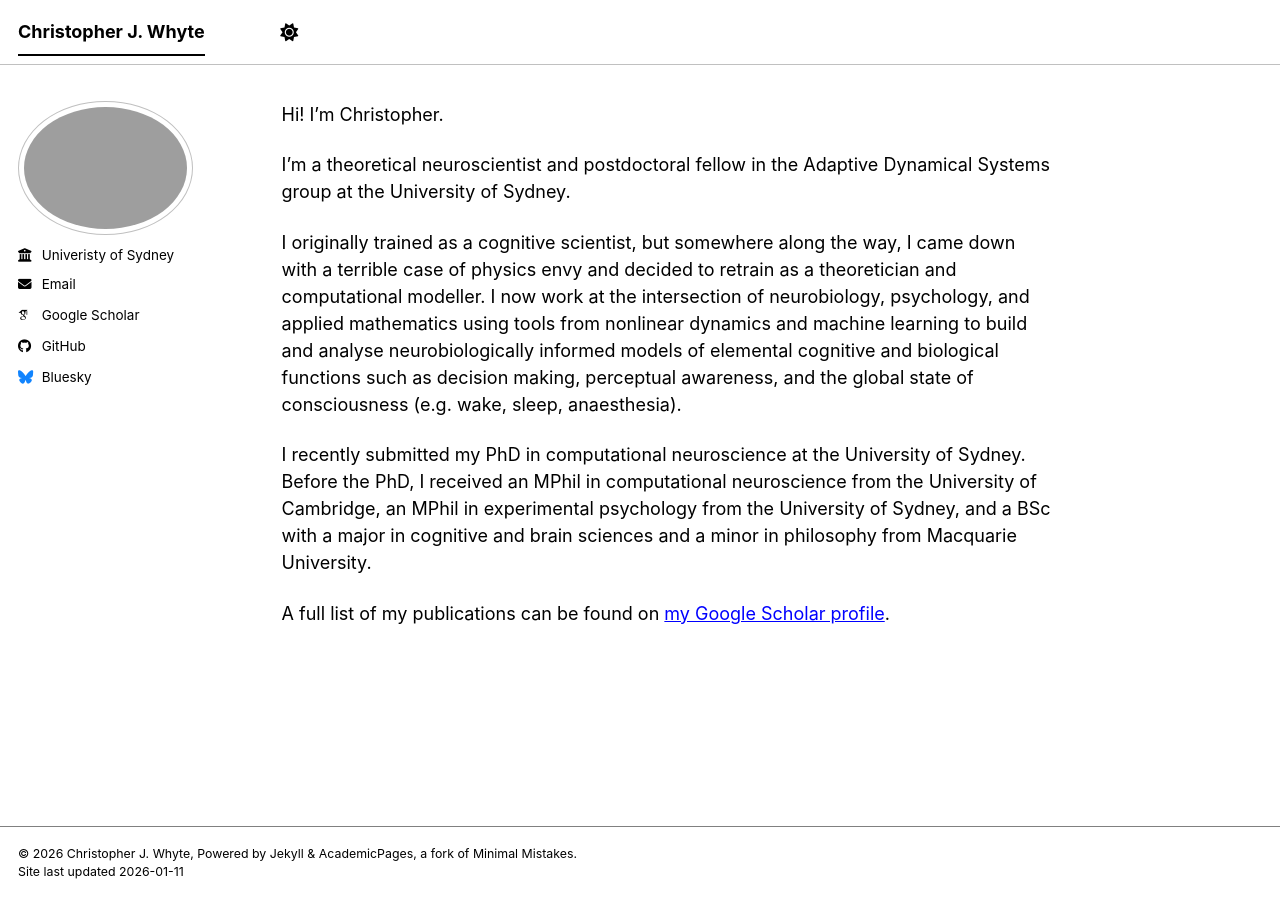
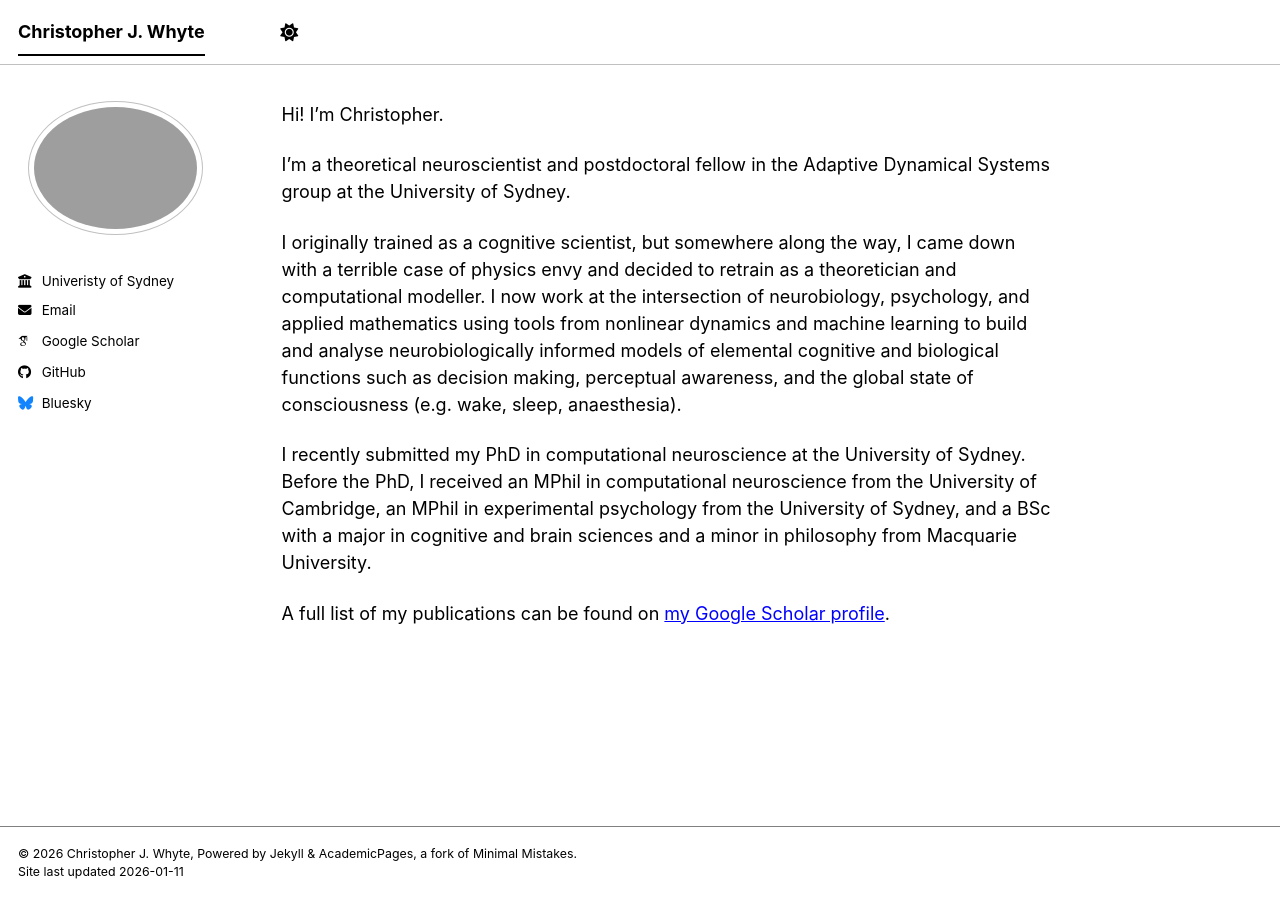
Before and after one commit to cjwhyte/cjwhyte.github.io, a Jekyll site: the page built from _pages/about.md, in a window 1280 px wide. Built offline with Jekyll 4.4.1, drawn with Linux system fonts in a browser that asks for light colours; some web fonts are replaced; a script bundle is joined from its source files by our own code; library files that are not in the unit come from our copies.

Commit message:
Refactor author avatar and content styles
Updated author avatar and content styles for better layout on mobile and desktop.

```diff
--- a/_sass/layout/_sidebar.scss
+++ b/_sass/layout/_sidebar.scss
@@ -164,27 +164,48 @@
   }
 }
 
+.author__avatar {
+  display: block;       /* Stack vertically on mobile */
+  width: auto;          /* Allow full width container */
+  text-align: center;   /* Center the image */
+  margin-bottom: 10px;  /* Add space below image */
+
+  @include breakpoint($large) {
+    display: block;
+    width: auto;
+    height: auto;
+    text-align: left;   /* Optional: Return to left align on desktop if desired */
+  }
+
+  img {
+    max-width: 175px;
+    border-radius: 50%;
+    display: inline-block; /* Ensure it respects text-align center */
+
+    @include breakpoint($large) {
+      padding: 5px;
+      border: 1px solid var(--global-border-color);
+      display: block;      /* Return to block on desktop */
+      margin: 0 auto 10px; /* Center on desktop sidebar */
+    }
+  }
+}
+
 .author__content {
-  display: table-cell;
-  vertical-align: top;
-  padding-left: 15px;
-  padding-right: 25px;
+  display: block;       /* Stack vertically on mobile */
+  width: 100%;          /* Full width */
+  text-align: center;   /* Center the name and bio text */
+  padding-left: 0;      /* Remove side padding used for table layout */
+  padding-right: 0;
   line-height: 1;
+  margin-bottom: 20px;  /* Space before the links box */
 
   @include breakpoint($large) {
     display: block;
     width: 100%;
     padding-left: 0;
     padding-right: 0;
-  }
-}
-
-.author__name {
-  margin: 0;
-
-  @include breakpoint($large) {
-    margin-top: 10px;
-    margin-bottom: 10px;
+    text-align: left;   /* Return to left align on desktop */
   }
 }
 .sidebar .author__name {
```
